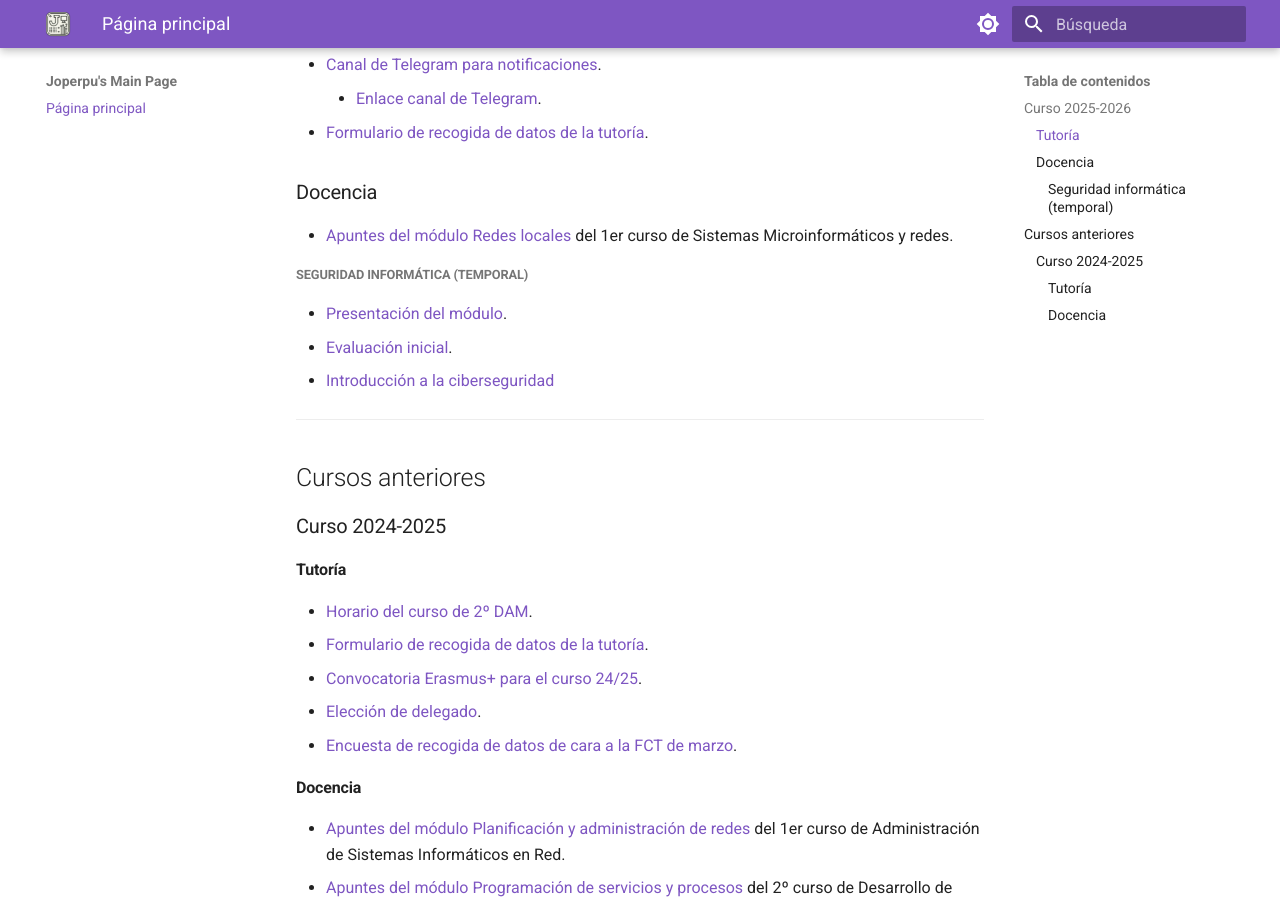
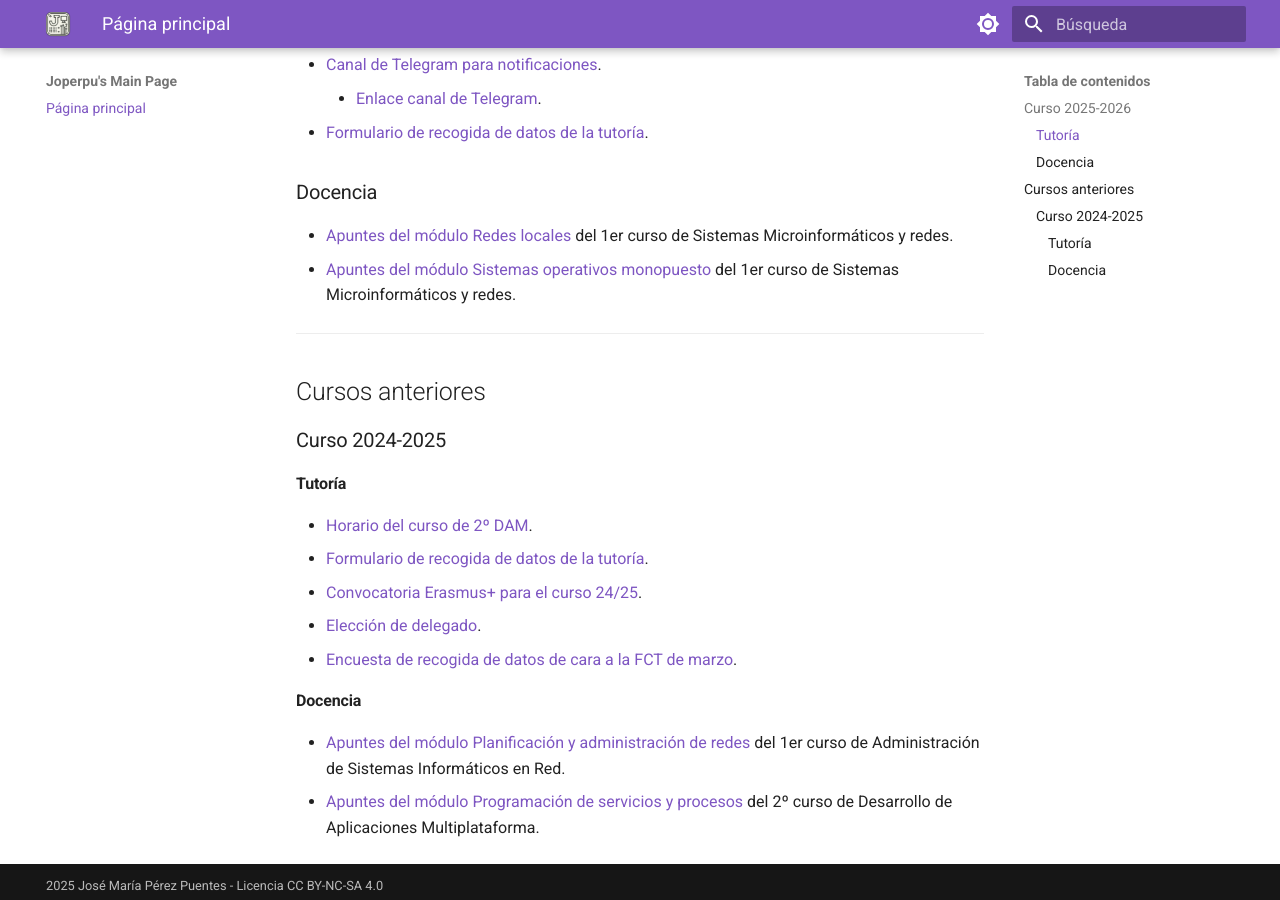
Before and after one commit to Joperpu/joperpu.github.io, an MkDocs documentation site: the page built from docs/index.md, in a window 1280 px wide and 900 px high, scrolled down 509 px. Built offline with MkDocs 1.6.1 and Material for MkDocs 9.7.7, drawn with Linux system fonts in a browser that asks for light colours.

Commit message:
Abriendo SOM... quitando SI

```diff
--- a/docs/index.md
+++ b/docs/index.md
@@ -18,15 +18,16 @@ En esta web podrás encontrar los apuntes de algunos de los módulos profesional
 ### Docencia
 
 * [Apuntes del módulo Redes locales](https://joperpu.github.io/rl2526) del 1er curso de Sistemas Microinformáticos y redes.
-<!-- * [Apuntes del módulo Sistemas operativos monopuesto](https://joperpu.github.io/som2526) del 1er curso de Sistemas Microinformáticos y redes. -->
+* [Apuntes del módulo Sistemas operativos monopuesto](https://joperpu.github.io/som2526) del 1er curso de Sistemas Microinformáticos y redes.
 <!-- * [Apuntes del módulo Proyecto intermodular](https://joperpu.github.io/pi2526) del 2º curso de Sistemas Microinformáticos y redes.-->
 
-##### Seguridad informática (temporal)
+<!-- ##### Seguridad informática (temporal)
 
 - [Presentación del módulo](assets/files/si/presentacion.pdf).
 - [Evaluación inicial](https://forms.gle/jg3SQ6zt7XHZfMEU8).
 - [Introducción a la ciberseguridad](assets/files/si/introduccion.pdf)
 
+-->
 ---
 
 ## Cursos anteriores
```
Also changed, not shown: 1 other file.
